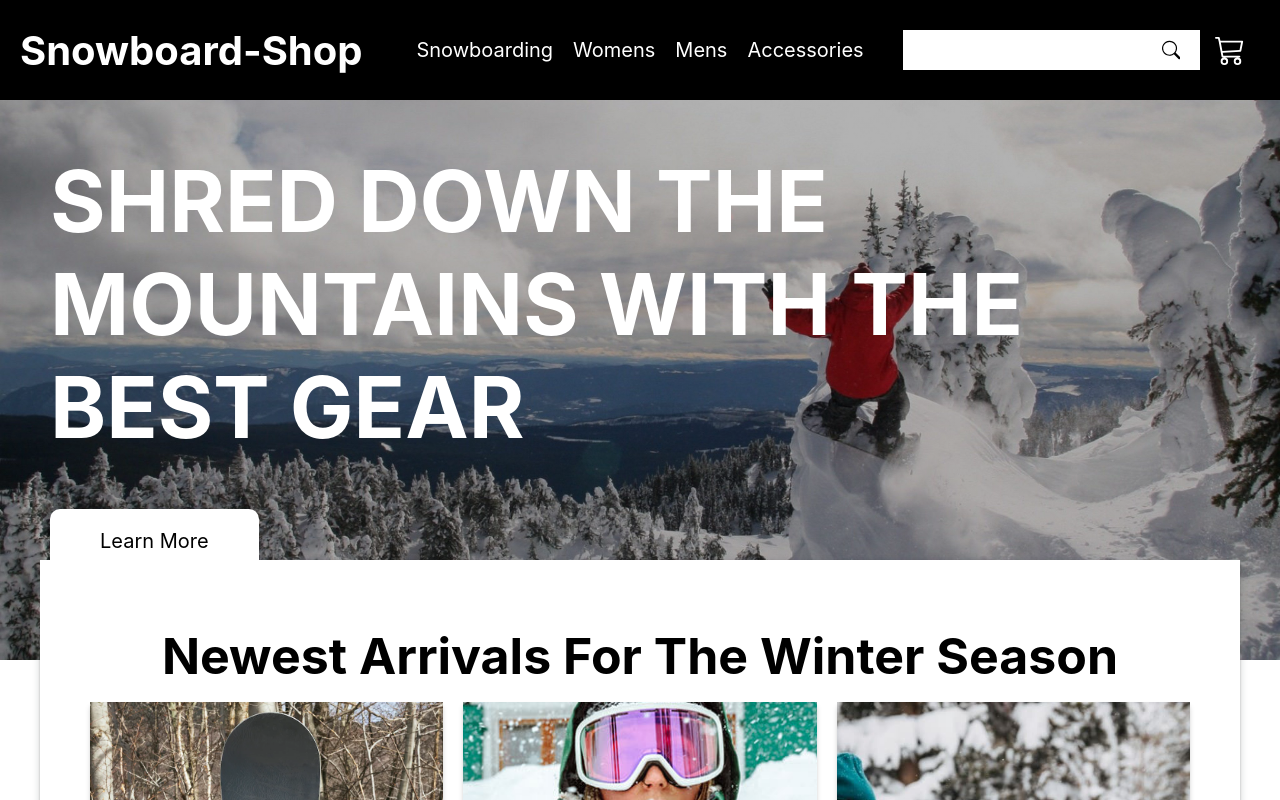
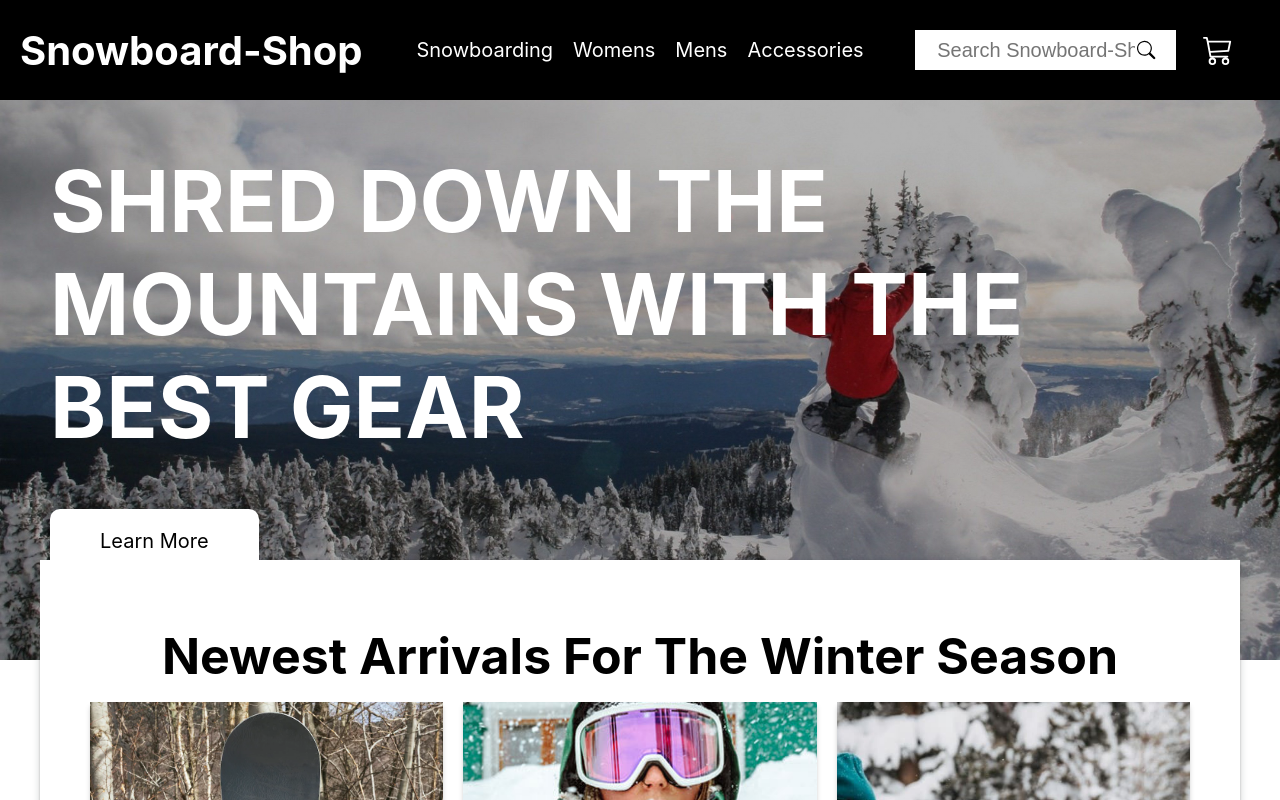
Before and after one commit to asendice/snowboard-shop, a Next.js app: page / in a window 1280 px wide. Shown: the top 800 px of the page. Built offline with nearby package versions, Linux system fonts and the light colour scheme; no server answers; the database is empty.

Commit message:
search bar animation

```diff
--- a/components/layout/main-navigation.js
+++ b/components/layout/main-navigation.js
@@ -23,7 +23,7 @@ function MainNavigation() {
         </li>
       </ul>
       <div className={classes.actions}>
-        <SearchBar />
+        <SearchBar placeholder="Search Snowboard-Shop" />
         <BsCart3 className={classes.icon} />
       </div>
       <div className={classes.burger}>
--- a/components/ui/search-bar.js
+++ b/components/ui/search-bar.js
@@ -1,9 +1,10 @@
 import classes from "./search-bar.module.css";
 import { BsSearch } from "react-icons/bs";
-function SearchBar() {
+function SearchBar(props) {
+  const { placeholder } = props;
   return (
     <div className={classes.container}>
-      <input />
+      <input className={classes.input} placeholder={placeholder} />
       <BsSearch className={classes.icon} />
     </div>
   );
--- a/components/ui/search-bar.module.css
+++ b/components/ui/search-bar.module.css
@@ -3,15 +3,19 @@
   align-items: center;
   padding: 0.75rem 2rem;
   background-color: var(--color-white);
-  width: 80%;
+  width: 70%;
+  transition: all .2s;
 }
 
-.container input {
+.input {
   font-size: 2rem;
   border: none;
   outline: none;
-  transition: all .2s;
   width: 100%;
+}
+
+.container:focus-within {
+  width: 80%;
 }
 
 
```
